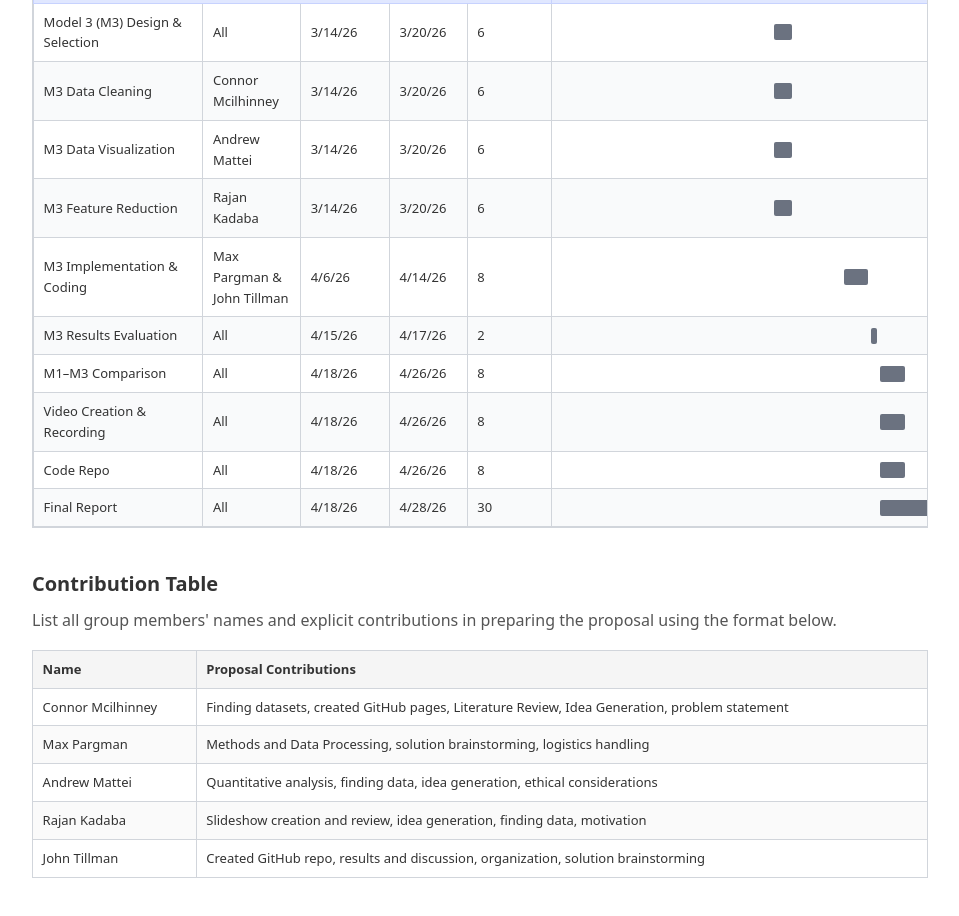
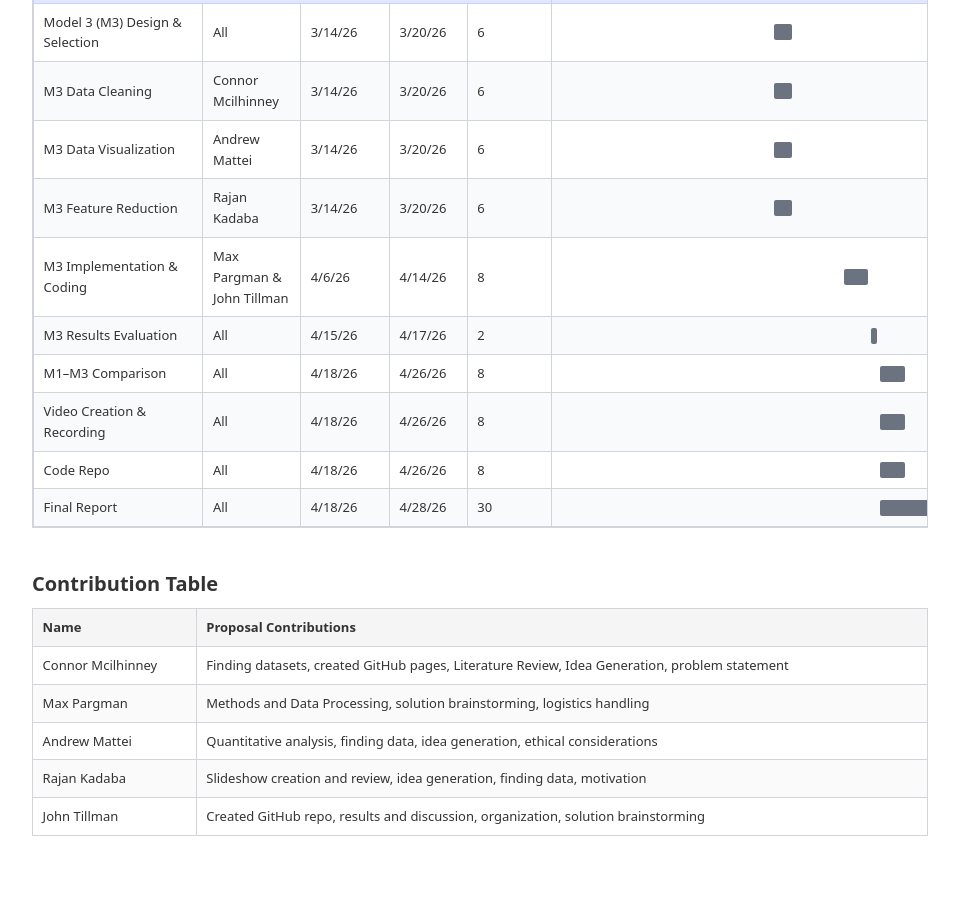
Before and after one commit to Connor5190/MachineLearningProposal, a plain HTML site: page index.html in a window 1280 px wide. Shown: the part 4141-5057 px from the top of the page, without its empty margins (160-1119 px from the left). Drawn offline with Linux system fonts and the light colour scheme.

Commit message:
final final edit

```diff
--- a/index.html
+++ b/index.html
@@ -161,7 +161,6 @@
 
       <section class="contribution-section">
         <h2>Contribution Table</h2>
-        <p>List all group members' names and explicit contributions in preparing the proposal using the format below.</p>
         <table class="contribution-table">
           <thead>
             <tr>
```
